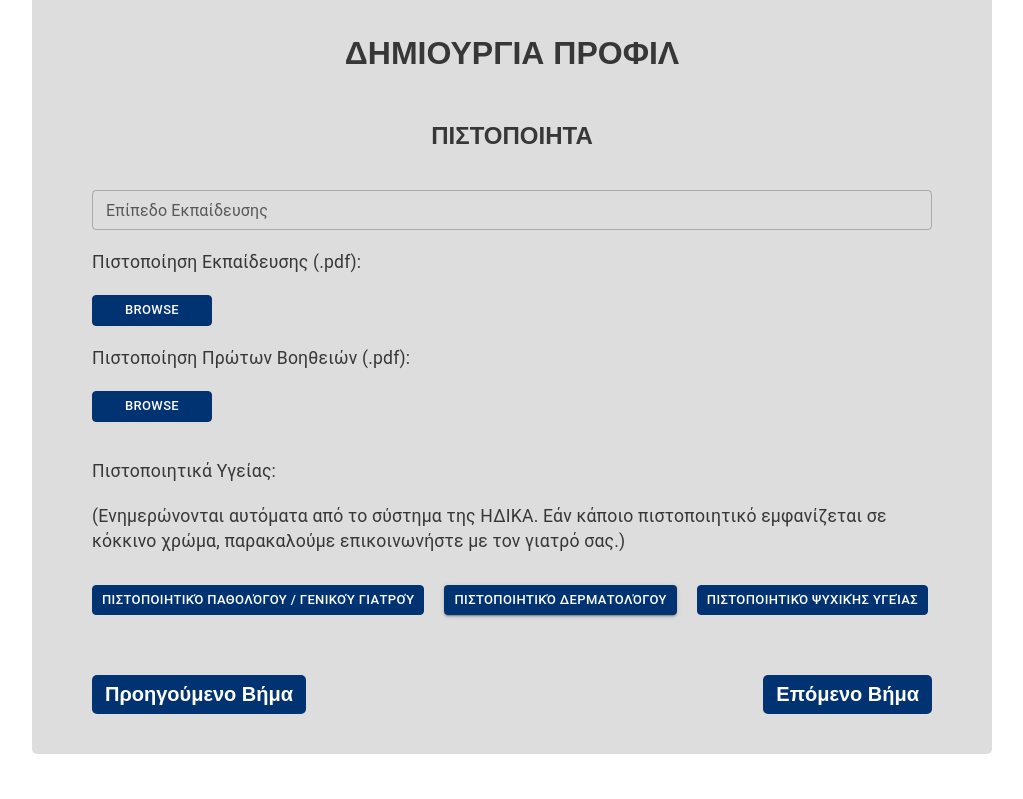
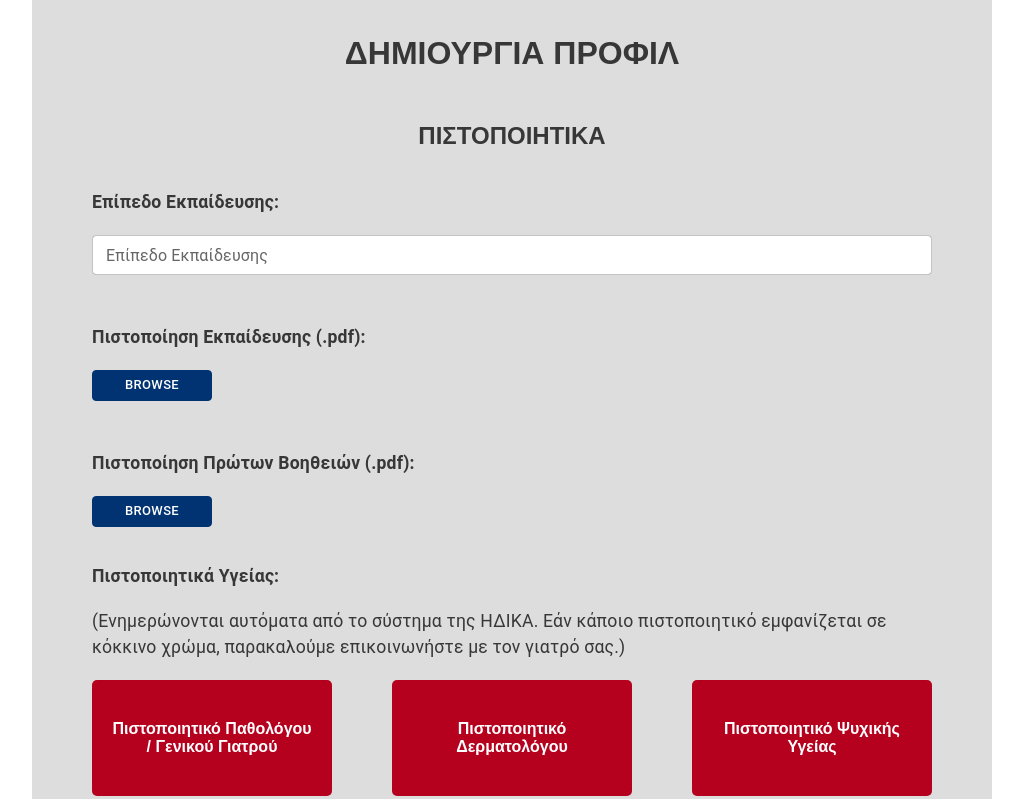
Before and after one commit to sdi2000234/Neighbourhood-babysitters, a React (Create React App) app in the folder frontend/: page /profesionaleditstep2 in a window 1280 px wide. Shown: the part 321-1120 px from the top of the page, without its empty margins (128-1151 px from the left). Built offline with nearby package versions, Linux system fonts and the light colour scheme; no server answers.

Commit message:
adjustments on professional create profile steps

```diff
--- a/frontend/src/components/ProgressTrackerCreateProfile.jsx
+++ b/frontend/src/components/ProgressTrackerCreateProfile.jsx
@@ -1,7 +1,7 @@
 import React from 'react';
 import './ProgressTracker.css';
 
-function ProgressTracker_CreateProfile({ currentStep }) {
+function ProgressTrackerCreateProfile({ currentStep }) {
   return (
     <div className="progressTracker">
       <div className="progressCircles">
@@ -26,4 +26,4 @@ function ProgressTracker_CreateProfile({ currentStep }) {
   );
 }
 
-export default ProgressTracker_CreateProfile;
+export default ProgressTrackerCreateProfile;
--- /dev/null
+++ b/frontend/src/pages/HealthVerifications.css
@@ -0,0 +1,29 @@
+.healthVerificationsProfessionalCreateProfile
+{
+    display: flex;
+    justify-content: center;
+    gap: 60px;
+}
+
+.healthVerificationsProfessionalCreateProfile p
+{
+    padding: 20px;
+    padding-top: 40px;
+    padding-bottom: 40px;
+    border-radius: 5px;
+    font-weight: bold;
+    text-align: center;
+    width: 25%;
+}
+
+.healthVerificationsProfessionalCreateProfile .valid
+{
+    background-color: #fff;
+    color: #373737;
+}
+
+.healthVerificationsProfessionalCreateProfile .invalid
+{
+    background-color: #b5001e;
+    color: #fff;
+}
--- a/frontend/src/pages/make_profile_professional_2.jsx
+++ b/frontend/src/pages/make_profile_professional_2.jsx
@@ -9,7 +9,7 @@ import {
   InputLabel,
   Typography,
 } from '@mui/material';
-
+import './HealthVerifications.css';
 import ProgressTracker from '../components/ProgressTrackerCreateProfile';
 import Footer from '../components/Footer';
 
@@ -48,9 +48,13 @@ export default function DimiourgiaProfileProfessional2() {
     padding: '8px 13px',
     borderRadius: '5px',
     fontSize: '20px',
-    fontWeight: 'bold',
     cursor: 'pointer',
   };
+
+  //Μεταβλητές για αν υπάρχουν ή όχι τα πιστοποιητικά υγείας
+  const userGenHealthVerification = false;
+  const userDermatologyVerification = false;
+  const userMentalHealthVerification = false;
 
   return (
     <div>
@@ -59,11 +63,14 @@ export default function DimiourgiaProfileProfessional2() {
 
       <div className="personInfo1">
         <h1>ΔΗΜΙΟΥΡΓΙΑ ΠΡΟΦΙΛ</h1>
-        <h2 style={{ textAlign: 'center', marginBottom: '40px' }}>ΠΙΣΤΟΠΟΙΗΤΑ</h2>
+        <h2 style={{ textAlign: 'center', marginBottom: '40px' }}>ΠΙΣΤΟΠΟΙΗΤΙΚΑ</h2>
 
+        <Typography style={{fontWeight: 'bold', marginBottom: '20px'}} variant="body2" sx={labelStyle}>
+          Επίπεδο Εκπαίδευσης:
+        </Typography>
         <div style={{ display: 'flex', flexDirection: 'column', gap: '20px' }}>
           {/* Education Level Field */}
-          <TextField
+          <TextField style={{backgroundColor: '#fff', borderRadius: '5px'}}
             label="Επίπεδο Εκπαίδευσης"
             placeholder="π.χ. Πτυχίο ΕΠΑΛ πώς: 'Βοηθός Βρεφοκομικών'"
             size="small"
@@ -71,7 +78,7 @@ export default function DimiourgiaProfileProfessional2() {
           />
 
           {/* PDF Upload fields for Education */}
-          <Typography variant="body2" sx={labelStyle}>
+          <Typography style={{fontWeight: 'bold', marginTop: '30px'}} variant="body2" sx={labelStyle}>
             Πιστοποίηση Εκπαίδευσης (.pdf):
           </Typography>
           <Button variant="outlined" component="label" size="small" sx={browseButtonStyle}>
@@ -79,7 +86,7 @@ export default function DimiourgiaProfileProfessional2() {
             <input hidden type="file" accept=".pdf" />
           </Button>
 
-          <Typography variant="body2" sx={labelStyle}>
+          <Typography style={{fontWeight: 'bold', marginTop: '30px'}} variant="body2" sx={labelStyle}>
             Πιστοποίηση Πρώτων Βοηθειών (.pdf):
           </Typography>
           <Button variant="outlined" component="label" size="small" sx={browseButtonStyle}>
@@ -88,7 +95,7 @@ export default function DimiourgiaProfileProfessional2() {
           </Button>
 
           {/* Health Certificates Information */}
-          <Typography variant="body1" sx={{ ...labelStyle, mt: 2 }}>
+          <Typography style={{fontWeight: 'bold'}} variant="body1" sx={{ ...labelStyle, mt: 2 }}>
             Πιστοποιητικά Υγείας:
           </Typography>
           <Typography variant="body2" sx={labelStyle}>
@@ -96,7 +103,13 @@ export default function DimiourgiaProfileProfessional2() {
             σε κόκκινο χρώμα, παρακαλούμε επικοινωνήστε με τον γιατρό σας.)
           </Typography>
 
-          <div
+
+          <div className="healthVerificationsProfessionalCreateProfile">
+            <p className={userGenHealthVerification ? "valid" : "invalid"}>Πιστοποιητικό Παθολόγου / Γενικού Γιατρού</p>
+            <p className={userDermatologyVerification ? "valid" : "invalid"}>Πιστοποιητικό Δερματολόγου</p>
+            <p className={userMentalHealthVerification ? "valid" : "invalid"}>Πιστοποιητικό Ψυχικής Υγείας</p>
+          </div>
+          {/* <div
             style={{
               display: 'flex',
               gap: '20px',
@@ -113,7 +126,7 @@ export default function DimiourgiaProfileProfessional2() {
             <Button variant="outlined" size="small" sx={browseButtonStyle}>
               Πιστοποιητικό Ψυχικής Υγείας
             </Button>
-          </div>
+          </div> */}
         </div>
 
         {/* Navigation Buttons using plain HTML buttons with inline styling */}
--- a/frontend/src/pages/make_profile_professional_3.jsx
+++ b/frontend/src/pages/make_profile_professional_3.jsx
@@ -13,7 +13,7 @@ export default function DimiourgiaProfileProfessional3() {
   };
 
   const handleCompleteProfile = () => {
-    alert('Ολοκλήρωση Δημιουργίας Προφίλ!');
+    navigate('../dashboard');
   };
 
   // Define a common style for labels (for file upload and bio texts)
@@ -40,7 +40,6 @@ export default function DimiourgiaProfileProfessional3() {
     padding: '8px 13px',
     borderRadius: '5px',
     fontSize: '20px',
-    fontWeight: 'bold',
     cursor: 'pointer',
   };
 
@@ -55,15 +54,15 @@ export default function DimiourgiaProfileProfessional3() {
 
         <div style={{ display: 'flex', flexDirection: 'column', gap: '20px' }}>
           {/* Short Intro */}
-          <Typography variant="body1" sx={{ fontWeight: 'bold' }}>
+          <Typography style={{fontWeight: 'bold'}} variant="body1" sx={{ fontWeight: 'bold' }}>
             Σύντομη Αυτοπαρουσίαση: (εμφανίζεται στην σελίδα αναζήτησης - εύρεσης επαγγελματιών)
           </Typography>
-          <TextField multiline rows={4} placeholder="Λίγα λόγια για εσάς..." />
+          <TextField style={{backgroundColor: '#fff', borderRadius: '5px'}} multiline rows={4} placeholder="Λίγα λόγια για εσάς..." />
 
 
 
           {/* PDF Upload for Bio */}
-          <Typography variant="body2" sx={{ mt: 2, ...labelStyle }}>
+          <Typography style={{fontWeight: 'bold', marginTop: '20px', fontSize: '18px'}} variant="body2">
             Επισύναψη Βιογραφικού Σημειώματος (.pdf):
           </Typography>
           <Button variant="outlined" component="label" size="small" sx={browseButtonStyle}>
```
